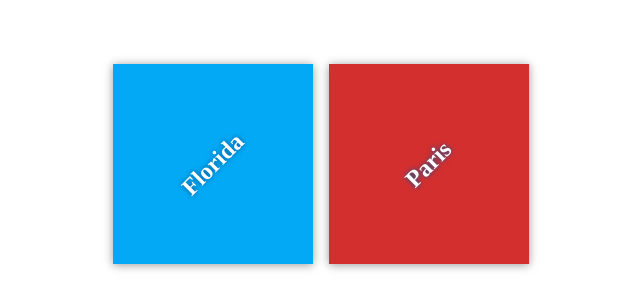
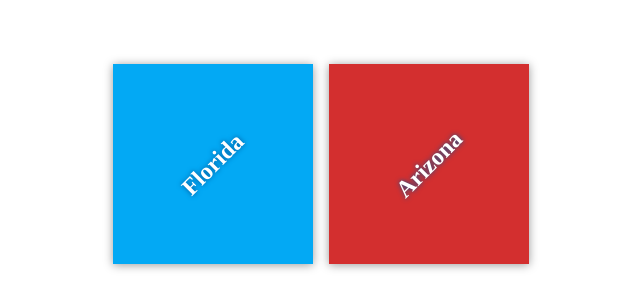
Before and after one commit to tesskit/my-travel-plans, a plain HTML site: page index.html in a window 1280 px wide. Shown: the part 236-544 px from the top of the page, 319-959 px from the left. Drawn offline with Linux system fonts and the light colour scheme.

Commit message:
Changed paris to arizona

```diff
--- a/css/app.css
+++ b/css/app.css
@@ -50,6 +50,6 @@ h2 {
     background-color: #03a9f4;
 }
 
-#paris {
+#arizona {
     background-color: #d32f2f;
 }
--- a/index.html
+++ b/index.html
@@ -14,8 +14,8 @@
                 <h2>Florida</h2>
             </div>
 
-            <div class="destination" id="paris">
-                <h2>Paris</h2>
+            <div class="destination" id="arizona">
+                <h2>Arizona</h2>
             </div>
         </div>
     </div>
```
